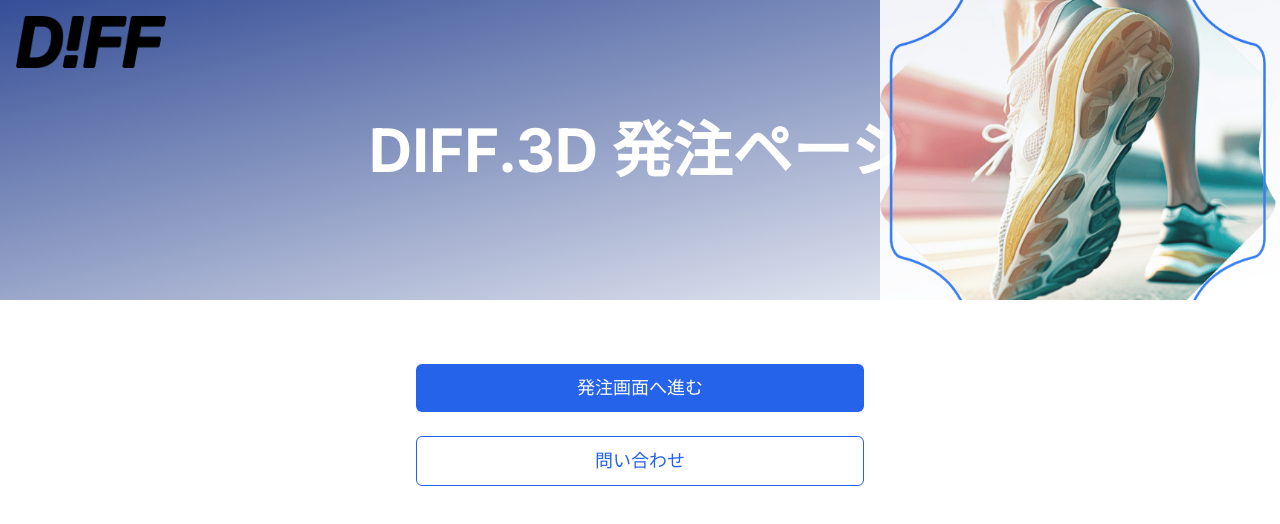
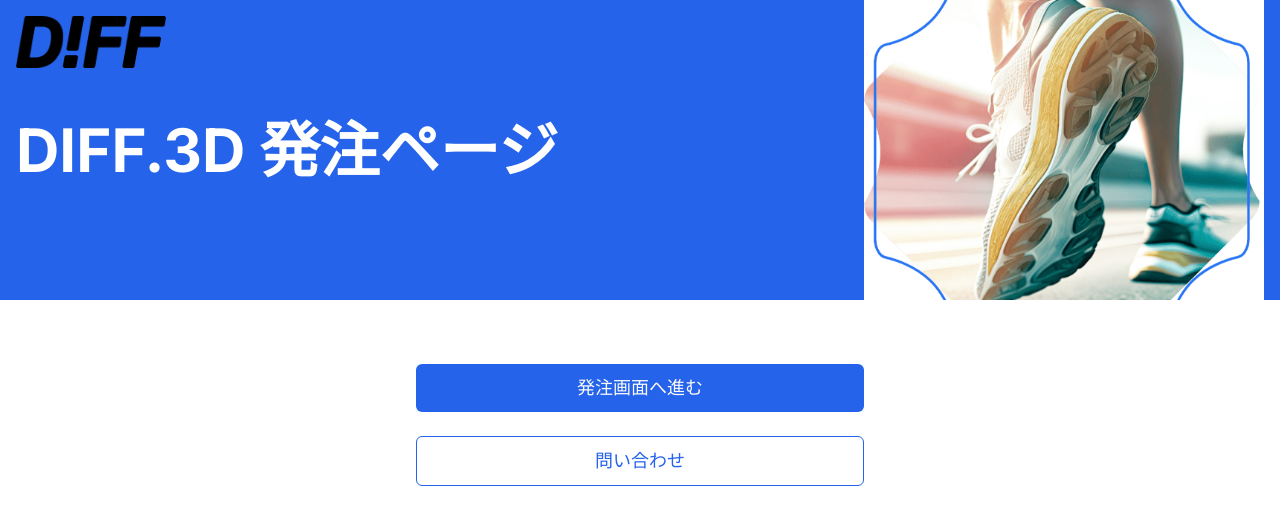
Before and after one commit to Mayuko-Diff/3D_Shoe, a Next.js app: page / in a window 1280 px wide. Shown: the top 524 px of the page. Built offline with nearby package versions, Linux system fonts and the light colour scheme.

Commit message:
トップページのレイアウトを修正（文字と写真の配置調整、背景色の変更）

```diff
--- a/app/page.tsx
+++ b/app/page.tsx
@@ -37,7 +37,7 @@ export default function Home() {
   return (
     <main className="min-h-screen bg-white">
       {/* ヘッダー部分 */}
-      <div className="bg-navy-900 h-[300px] relative overflow-hidden">
+      <div className="bg-blue-600 h-[300px] relative overflow-hidden">
         {/* ロゴ */}
         <div className="absolute top-4 left-4 z-20">
           <Image
@@ -49,23 +49,27 @@ export default function Home() {
           />
         </div>
 
+        {/* メインコンテンツ */}
+        <div className="container mx-auto px-4 h-full flex items-center">
+          <div className="w-1/2">
+            <h1 className="text-4xl md:text-6xl font-bold text-white">
+              DIFF.3D 発注ページ
+            </h1>
+          </div>
+
           {/* 靴の写真 */}
-        <div className="absolute right-0 top-1/2 transform -translate-y-1/2 z-20 hidden md:block">
+          <div className="w-1/2 flex justify-end items-center hidden md:flex">
             <Image
               src="/images/shoe.png"
               alt="3D Shoe"
               width={400}
               height={300}
-            className="object-cover opacity-90"
+              className="object-cover"
             />
           </div>
+        </div>
 
-        <div className="absolute inset-0 bg-gradient-to-br from-blue-900 to-navy-900 opacity-90" />
-        <div className="container mx-auto px-4 h-full flex items-center justify-center relative z-10">
-          <h1 className="text-4xl md:text-6xl font-bold text-white text-center">
-            DIFF.3D 発注ページ
-          </h1>
-        </div>
+        <div className="absolute inset-0 bg-gradient-to-br from-blue-500 to-blue-600 opacity-90 -z-10" />
       </div>
 
       {/* ボタン部分 */}
```
Lines whose indentation alone changed are shown as unchanged.
